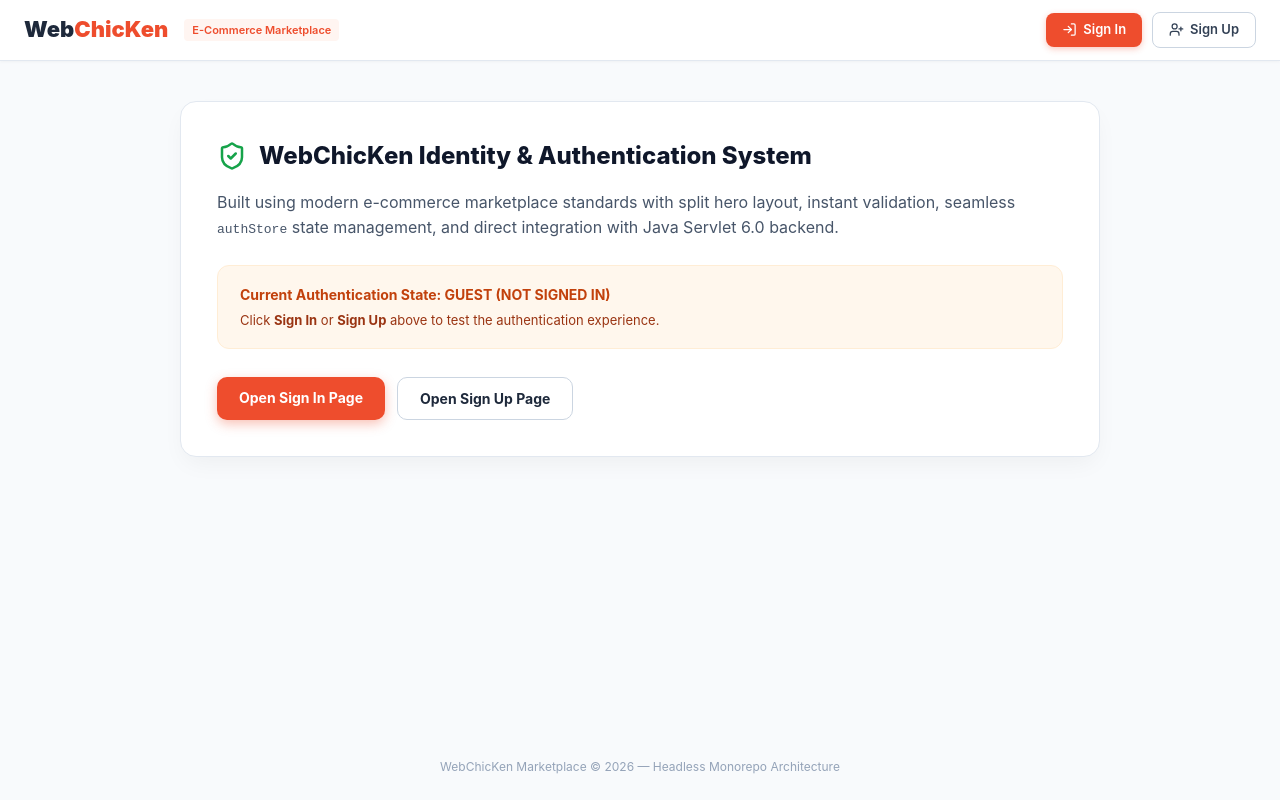
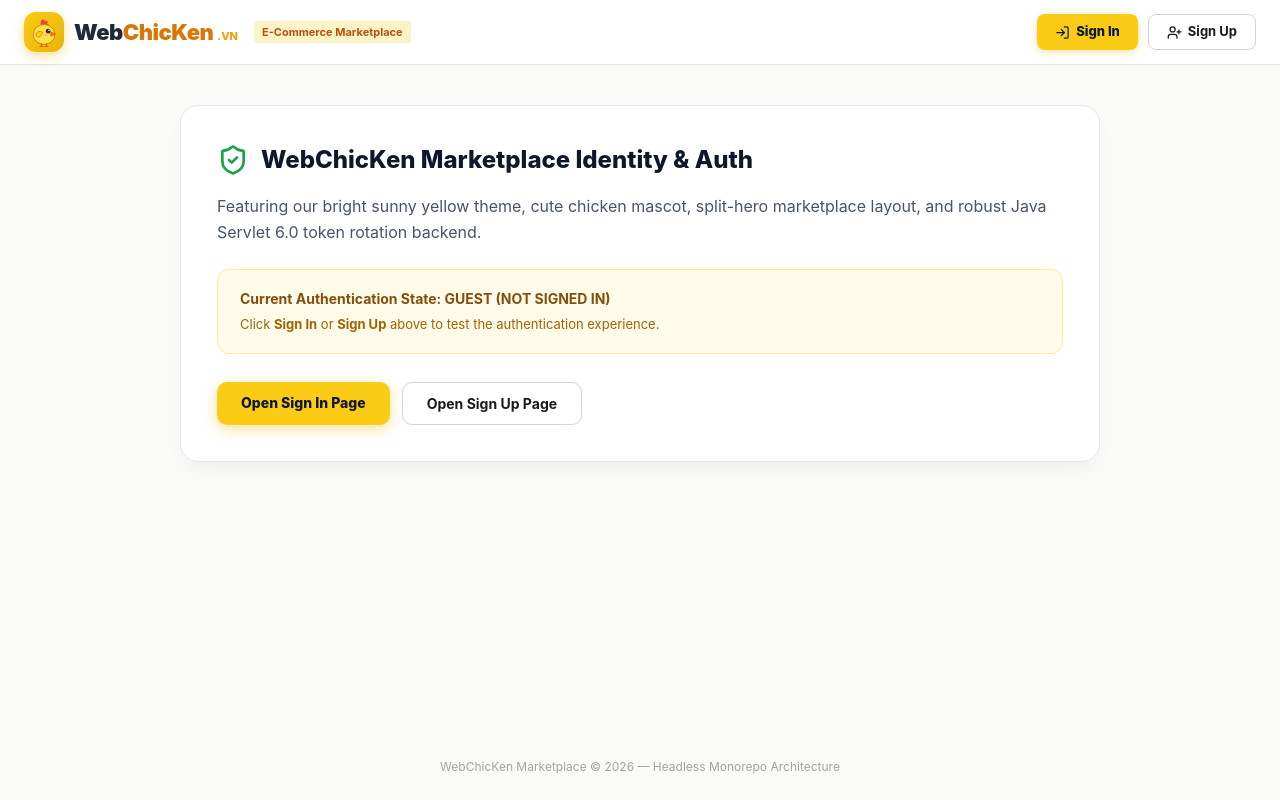
Before and after one commit to 24110184-Duy/WebChicKen_E-Commerce, a React (Vite) app in the folder frontend-client/: page / in a window 1280 px wide. Built offline with nearby package versions, Linux system fonts and the light colour scheme.

Commit message:
feat: update brand logo to chicken mascot and apply bright yellow palette

```diff
--- a/frontend-client/src/features/auth/components/WebChicKenLogo.tsx
+++ b/frontend-client/src/features/auth/components/WebChicKenLogo.tsx
@@ -7,43 +7,72 @@ interface WebChicKenLogoProps {
 }
 
 export const WebChicKenLogo: React.FC<WebChicKenLogoProps> = ({ size = 'md', textColor = '#1e293b' }) => {
-  const iconSize = size === 'sm' ? 28 : size === 'lg' ? 44 : 36
-  const fontSize = size === 'sm' ? '18px' : size === 'lg' ? '28px' : '22px'
+  const iconSize = size === 'sm' ? 32 : size === 'lg' ? 48 : 40
+  const fontSize = size === 'sm' ? '18px' : size === 'lg' ? '26px' : '22px'
 
   return (
     <Link to="/" style={{ textDecoration: 'none', display: 'inline-flex', alignItems: 'center', gap: '10px' }}>
-      {/* Brand Mascot / Modern Chicken Emblem */}
+      {/* Cute & Modern Yellow Chicken Mascot SVG */}
       <div
         style={{
           width: iconSize,
           height: iconSize,
-          borderRadius: '10px',
-          background: 'linear-gradient(135deg, #ee4d2d 0%, #ff5722 100%)',
+          borderRadius: '12px',
+          background: 'linear-gradient(135deg, #facc15 0%, #eab308 100%)',
           display: 'flex',
           alignItems: 'center',
           justifyContent: 'center',
-          color: '#ffffff',
-          fontWeight: 800,
-          boxShadow: '0 4px 10px rgba(238, 77, 45, 0.3)',
+          boxShadow: '0 4px 12px rgba(234, 179, 8, 0.4)',
           flexShrink: 0,
         }}
       >
-        <svg width={iconSize * 0.65} height={iconSize * 0.65} viewBox="0 0 24 24" fill="none" xmlns="http://www.w3.org/2000/svg">
-          {/* Stylized Modern Chicken & Cart Emblem */}
+        <svg
+          width={iconSize * 0.75}
+          height={iconSize * 0.75}
+          viewBox="0 0 36 36"
+          fill="none"
+          xmlns="http://www.w3.org/2000/svg"
+        >
+          {/* Red Crest / Comb on Head */}
           <path
-            d="M12 2C8.5 2 6 5 6 8.5C6 11.5 8 13.5 10 15L12 22L14 15C16 13.5 18 11.5 18 8.5C18 5 15.5 2 12 2Z"
-            fill="white"
-            opacity="0.95"
+            d="M14 6C14 4.5 15.5 3 17 3C18.5 3 19 4.5 19 5.5C19.8 4.2 21.2 4 22 5C22.8 6 22.5 7.5 21.5 8.5C23 8.2 24.2 9 24 10.5C23.8 12 22 13 20 13L14 13C14 10 14 8 14 6Z"
+            fill="#EF4444"
           />
-          <circle cx="12" cy="7.5" r="2" fill="#ee4d2d" />
-          <path d="M15 8L18 9L15 10" stroke="#ffb703" strokeWidth="2" strokeLinecap="round" strokeLinejoin="round" />
+          {/* Chicken Round Body */}
+          <ellipse cx="18" cy="21" rx="13" ry="12" fill="#FDE047" stroke="#CA8A04" strokeWidth="1.2" />
+          {/* Cute Wing */}
+          <path
+            d="M9 19C9 19 12 16 16 18C16 22 13 25 10 24C8 23.3 8.5 20.5 9 19Z"
+            fill="#FACC15"
+            stroke="#CA8A04"
+            strokeWidth="1"
+          />
+          {/* Big Sparkly Eye */}
+          <circle cx="23" cy="17" r="2.8" fill="#1E293B" />
+          <circle cx="24" cy="16" r="1" fill="#FFFFFF" />
+          {/* Pink Cheek Blush */}
+          <ellipse cx="20" cy="22" rx="2" ry="1.2" fill="#FCA5A5" opacity="0.8" />
+          {/* Orange Beak */}
+          <path
+            d="M26 18L32 20.5L26 23Z"
+            fill="#F97316"
+            stroke="#EA580C"
+            strokeWidth="0.8"
+            strokeLinejoin="round"
+          />
+          {/* Tiny Yellow Feet */}
+          <path d="M15 32V35M15 35L13 36M15 35L17 36" stroke="#EA580C" strokeWidth="1.5" strokeLinecap="round" />
+          <path d="M21 32V35M21 35L19 36M21 35L23 36" stroke="#EA580C" strokeWidth="1.5" strokeLinecap="round" />
         </svg>
       </div>
 
       <div style={{ display: 'flex', flexDirection: 'column' }}>
         <div style={{ display: 'flex', alignItems: 'baseline' }}>
           <span style={{ fontSize, fontWeight: 900, letterSpacing: '-0.5px', color: textColor }}>
-            Web<span style={{ color: '#ee4d2d' }}>ChicKen</span>
+            Web<span style={{ color: '#d97706' }}>ChicKen</span>
+          </span>
+          <span style={{ fontSize: '11px', fontWeight: 800, color: '#f59e0b', marginLeft: '4px', textTransform: 'uppercase' }}>
+            .vn
           </span>
         </div>
       </div>
--- a/frontend-client/src/pages/public/HomePage.tsx
+++ b/frontend-client/src/pages/public/HomePage.tsx
@@ -3,6 +3,7 @@ import { Link } from 'react-router-dom'
 import { LogIn, UserPlus, LogOut, ShieldCheck } from 'lucide-react'
 import { useAuthStore } from '../../app/store/authStore'
 import { authApi } from '../../features/auth/api/authApi'
+import { WebChicKenLogo } from '../../features/auth/components/WebChicKenLogo'
 import { PATHS } from '../../app/router/paths'
 
 export const HomePage: React.FC = () => {
@@ -19,13 +20,13 @@ export const HomePage: React.FC = () => {
   }
 
   return (
-    <div style={{ minHeight: '100vh', display: 'flex', flexDirection: 'column', backgroundColor: '#f8fafc' }}>
+    <div style={{ minHeight: '100vh', display: 'flex', flexDirection: 'column', backgroundColor: '#fafaf9' }}>
       {/* Top Navbar */}
       <header
         style={{
           backgroundColor: '#ffffff',
-          color: '#1e293b',
-          borderBottom: '1px solid #e2e8f0',
+          color: '#1c1917',
+          borderBottom: '1px solid #e7e5e4',
           padding: '12px 24px',
           display: 'flex',
           alignItems: 'center',
@@ -34,12 +35,8 @@ export const HomePage: React.FC = () => {
         }}
       >
         <div style={{ display: 'flex', alignItems: 'center', gap: '16px' }}>
-          <Link to="/" style={{ textDecoration: 'none', color: '#1e293b', display: 'flex', alignItems: 'center', gap: '8px' }}>
-            <span style={{ fontSize: '22px', fontWeight: 900 }}>
-              Web<span style={{ color: '#ee4d2d' }}>ChicKen</span>
-            </span>
-          </Link>
-          <span style={{ fontSize: '11px', backgroundColor: '#fff5f1', padding: '3px 8px', borderRadius: '4px', color: '#ee4d2d', fontWeight: 600 }}>
+          <WebChicKenLogo size="md" />
+          <span style={{ fontSize: '11px', backgroundColor: '#fef3c7', padding: '3px 8px', borderRadius: '4px', color: '#b45309', fontWeight: 700 }}>
             E-Commerce Marketplace
           </span>
         </div>
@@ -48,8 +45,8 @@ export const HomePage: React.FC = () => {
           {isAuthenticated && user ? (
             <div style={{ display: 'flex', alignItems: 'center', gap: '12px' }}>
               <div style={{ textAlign: 'right' }}>
-                <div style={{ fontSize: '11px', color: '#64748b' }}>Welcome,</div>
-                <div style={{ fontSize: '13px', fontWeight: 700, color: '#1e293b' }}>
+                <div style={{ fontSize: '11px', color: '#78716c' }}>Welcome,</div>
+                <div style={{ fontSize: '13px', fontWeight: 700, color: '#1c1917' }}>
                   {user.fullName || user.email}
                 </div>
               </div>
@@ -81,14 +78,14 @@ export const HomePage: React.FC = () => {
                   display: 'flex',
                   alignItems: 'center',
                   gap: '6px',
-                  backgroundColor: '#ee4d2d',
-                  color: '#ffffff',
-                  padding: '7px 16px',
+                  backgroundColor: '#facc15',
+                  color: '#0f172a',
+                  padding: '8px 18px',
                   borderRadius: '8px',
                   fontSize: '13px',
-                  fontWeight: 600,
+                  fontWeight: 800,
                   textDecoration: 'none',
-                  boxShadow: '0 2px 6px rgba(238, 77, 45, 0.3)',
+                  boxShadow: '0 2px 8px rgba(234, 179, 8, 0.35)',
                 }}
               >
                 <LogIn size={15} />
@@ -101,12 +98,12 @@ export const HomePage: React.FC = () => {
                   alignItems: 'center',
                   gap: '6px',
                   backgroundColor: '#ffffff',
-                  color: '#334155',
-                  border: '1px solid #cbd5e1',
-                  padding: '7px 16px',
+                  color: '#1c1917',
+                  border: '1.5px solid #d6d3d1',
+                  padding: '7px 18px',
                   borderRadius: '8px',
                   fontSize: '13px',
-                  fontWeight: 600,
+                  fontWeight: 700,
                   textDecoration: 'none',
                 }}
               >
@@ -123,35 +120,35 @@ export const HomePage: React.FC = () => {
         <div
           style={{
             backgroundColor: '#ffffff',
-            borderRadius: '16px',
-            border: '1px solid #e2e8f0',
+            borderRadius: '18px',
+            border: '1px solid #e7e5e4',
             padding: '36px',
             boxShadow: '0 10px 25px -5px rgba(0,0,0,0.05)',
           }}
         >
           <div style={{ display: 'flex', alignItems: 'center', gap: '12px', marginBottom: '16px' }}>
-            <ShieldCheck size={30} color="#16a34a" />
+            <ShieldCheck size={32} color="#16a34a" />
             <h1 style={{ fontSize: '24px', fontWeight: 800, color: '#0f172a', margin: 0 }}>
-              WebChicKen Identity & Authentication System
+              WebChicKen Marketplace Identity & Auth
             </h1>
           </div>
 
           <p style={{ color: '#475569', lineHeight: 1.6, marginBottom: '24px' }}>
-            Built using modern e-commerce marketplace standards with split hero layout, instant validation,
-            seamless <code>authStore</code> state management, and direct integration with Java Servlet 6.0 backend.
+            Featuring our bright sunny yellow theme, cute chicken mascot, split-hero marketplace layout,
+            and robust Java Servlet 6.0 token rotation backend.
           </p>
 
           {/* Current Auth Status */}
           <div
             style={{
-              backgroundColor: isAuthenticated ? '#f0fdf4' : '#fff7ed',
-              border: `1px solid ${isAuthenticated ? '#bbf7d0' : '#ffedd5'}`,
+              backgroundColor: isAuthenticated ? '#f0fdf4' : '#fefce8',
+              border: `1px solid ${isAuthenticated ? '#bbf7d0' : '#fef08a'}`,
               borderRadius: '12px',
               padding: '18px 22px',
               marginBottom: '28px',
             }}
           >
-            <div style={{ fontWeight: 700, fontSize: '14px', color: isAuthenticated ? '#15803d' : '#c2410c', marginBottom: '6px' }}>
+            <div style={{ fontWeight: 700, fontSize: '14px', color: isAuthenticated ? '#15803d' : '#854d0e', marginBottom: '6px' }}>
               Current Authentication State: {isAuthenticated ? '✓ SIGNED IN' : 'GUEST (NOT SIGNED IN)'}
             </div>
             {isAuthenticated && user ? (
@@ -162,7 +159,7 @@ export const HomePage: React.FC = () => {
                 <div>• Roles: {user.roles.join(', ')}</div>
               </div>
             ) : (
-              <div style={{ fontSize: '13px', color: '#9a3412' }}>
+              <div style={{ fontSize: '13px', color: '#a16207' }}>
                 Click <strong>Sign In</strong> or <strong>Sign Up</strong> above to test the authentication experience.
               </div>
             )}
@@ -173,14 +170,14 @@ export const HomePage: React.FC = () => {
             <Link
               to={PATHS.LOGIN}
               style={{
-                backgroundColor: '#ee4d2d',
-                color: '#ffffff',
-                padding: '10px 22px',
+                backgroundColor: '#facc15',
+                color: '#0f172a',
+                padding: '10px 24px',
                 borderRadius: '10px',
-                fontWeight: 700,
+                fontWeight: 800,
                 fontSize: '14px',
                 textDecoration: 'none',
-                boxShadow: '0 4px 12px rgba(238, 77, 45, 0.35)',
+                boxShadow: '0 4px 14px rgba(234, 179, 8, 0.4)',
               }}
             >
               Open Sign In Page
@@ -190,9 +187,9 @@ export const HomePage: React.FC = () => {
               to={PATHS.REGISTER}
               style={{
                 backgroundColor: '#ffffff',
-                border: '1.5px solid #cbd5e1',
-                color: '#1e293b',
-                padding: '10px 22px',
+                border: '1.5px solid #d6d3d1',
+                color: '#1c1917',
+                padding: '10px 24px',
                 borderRadius: '10px',
                 fontWeight: 700,
                 fontSize: '14px',
@@ -206,7 +203,7 @@ export const HomePage: React.FC = () => {
       </main>
 
       {/* Footer */}
-      <footer style={{ textAlign: 'center', padding: '24px', color: '#94a3b8', fontSize: '12px' }}>
+      <footer style={{ textAlign: 'center', padding: '24px', color: '#a8a29e', fontSize: '12px' }}>
         WebChicKen Marketplace &copy; 2026 — Headless Monorepo Architecture
       </footer>
     </div>
```
Also changed, not shown: frontend-client/src/styles/auth.css (+81 -76 lines).
